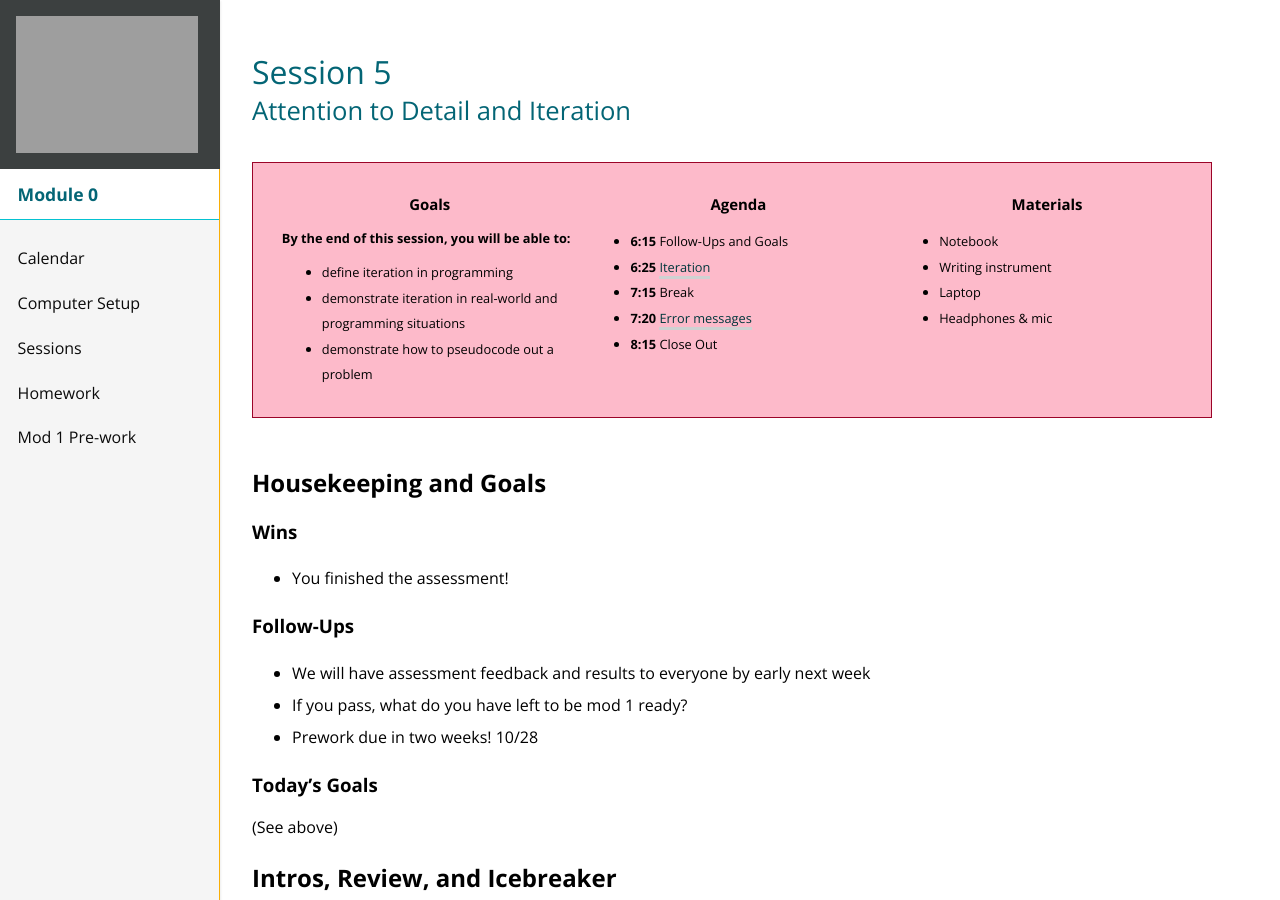
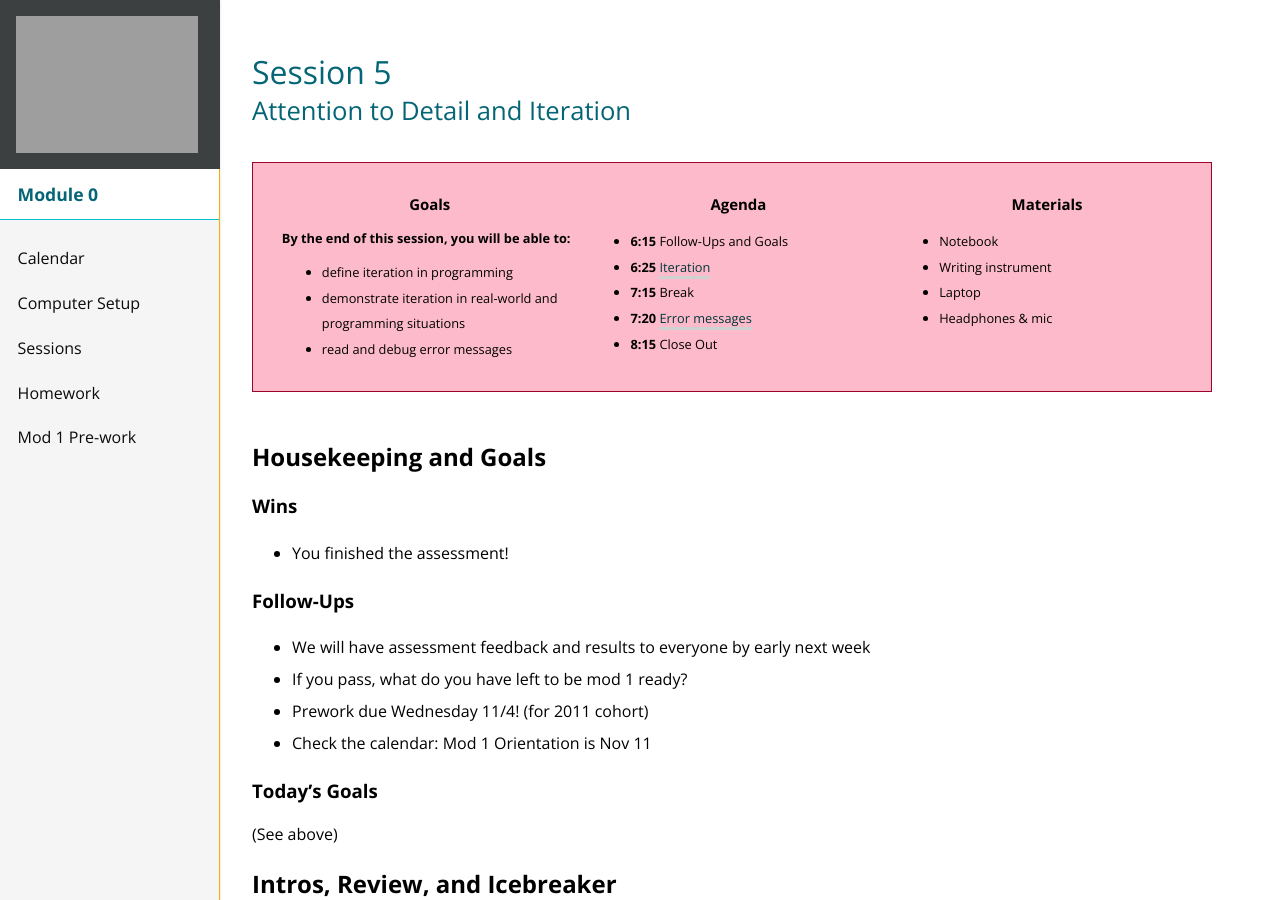
Before and after one commit to turingschool/mod-0-curriculum, a Jekyll site: the page built from session5/index.md, in a window 1280 px wide and 900 px high. Built offline with Jekyll 4.4.1, drawn with Linux system fonts in a browser that asks for light colours; nearby versions of some CDN libraries; some of the changed text lies outside the part shown.

Commit message:
Update session 5 for 11/3

```diff
--- a/session5/index.md
+++ b/session5/index.md
@@ -11,7 +11,7 @@
     <ul>
       <li>define iteration in programming</li>
       <li>demonstrate iteration in real-world and programming situations</li>
-      <li>demonstrate how to pseudocode out a problem</li>
+      <li>read and debug error messages</li>
     </ul>
   </div>
   <div>
@@ -45,7 +45,8 @@
 
 - We will have assessment feedback and results to everyone by early next week
 - If you pass, what do you have left to be mod 1 ready?
-- Prework due in two weeks! 10/28
+- Prework due Wednesday 11/4! (for 2011 cohort)
+- Check the calendar: Mod 1 Orientation is Nov 11
 
 ### Today's Goals
 
@@ -133,7 +134,7 @@
       <td>year</td>
       <td>
         <ol>
-          <li>subtract birth year from 2020 to get age</li>
+          <li>subtract birth year from the current year to get age</li>
           <li>subtract age from 220</li>
         </ol>
       </td>
@@ -228,8 +229,8 @@
       <strong>Todo:</strong> Google <code>console.log</code> and other console methods that are available to you in a Javascript console.</li>
       <li><code>students[i]</code><br> Access the <span class="vocab">element</span> of the <code>students</code> <span class="vocab">array</span> at <span class="vocab">index position</span><code>i</code> which will change as <code>i</code> changes and we increment through the <span class="vocab">for loop</span>
       As we move through the loop this breaks down to <code>students[0]</code>, next time through the loop: <code>students[1]</code>, next time through the loop: <code>students[2]</code> ...</li>
-  </ul>
-</div>
+    </ul>
+  </div>
 
   <h4>Example #2: Multiplying By Six</h4>
   <iframe height="350px" width="100%" src="//repl.it/@rwarbelow/mod0iterationJS2?lite=true" scrolling="no" frameborder="no" allowtransparency="true" allowfullscreen="true" sandbox="allow-forms allow-pointer-lock allow-popups allow-same-origin allow-scripts allow-modals"></iframe>
@@ -273,7 +274,7 @@
 
 What are some strategies that you have already been using to interpret error messages?
 
-### Program Specific Breakout Groups (20 minutes)
+### Program Specific Breakout Groups (Groups of 3-4, 20 minutes)
 
 <div class="try-it">
   <h3>Mythical Creatures: A Primer</h3>
@@ -299,6 +300,7 @@
 
 * This is your last mod 0 session
 * All that's left is to turn in your mod 1 pre-work
+* Check the calendar: Mod 1 Orientation is Nov 11
 * When you start working on Mythical Creatures in Mod 1, think back to OOP, classes and methods in Mod 0
 * Moving forward:
   * Keep up the hard work
```
